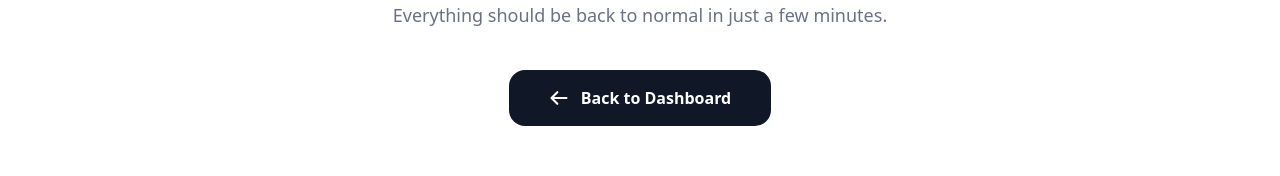
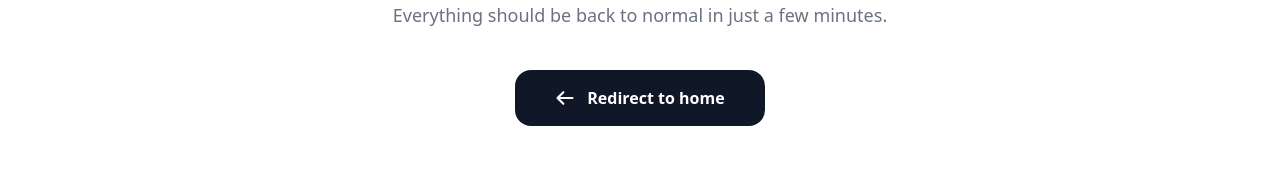
Before and after one commit to ProjectFuritsu/citizensconnectnabotech, a React (Vite) app: page /news-updates in a window 1280 px wide. Shown: the part 592-768 px from the top of the page. Built offline with nearby package versions, Linux system fonts and the light colour scheme; no server answers.

Commit message:
Update UnderMaintainance.jsx

```diff
--- a/src/Pages/Error/UnderMaintainance.jsx
+++ b/src/Pages/Error/UnderMaintainance.jsx
@@ -58,7 +58,7 @@ export default function UnderMaintenance() {
                 d="M10 19l-7-7m0 0l7-7m-7 7h18"
               />
             </svg>
-            Back to Dashboard
+            Redirect to home
           </Link>
         </div>
 
```
